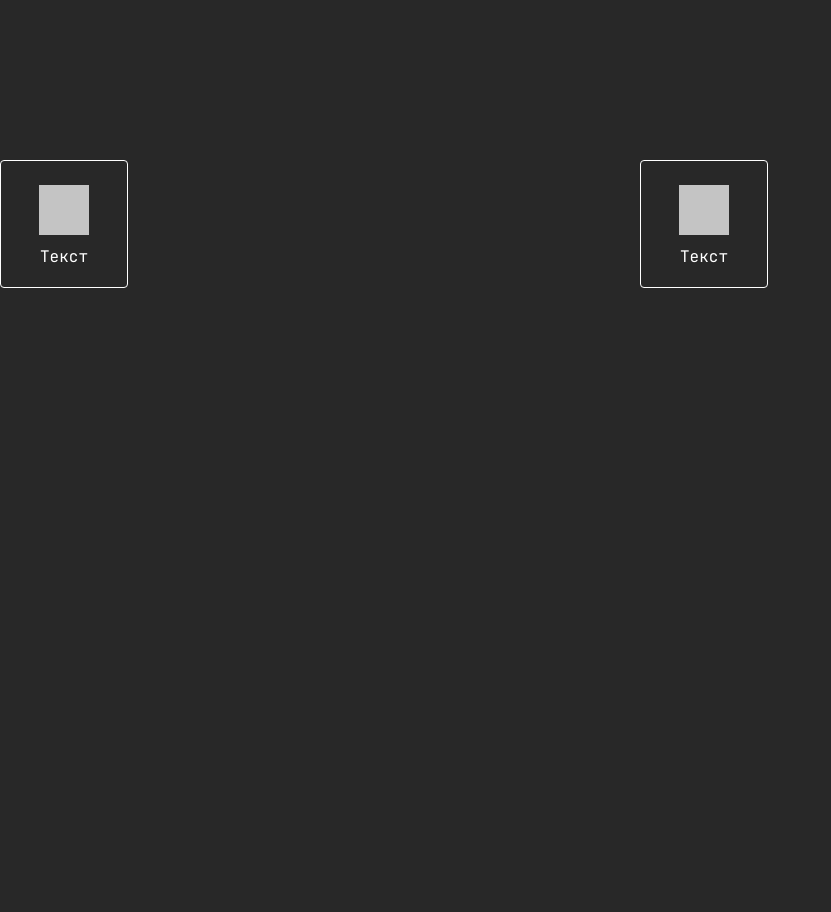
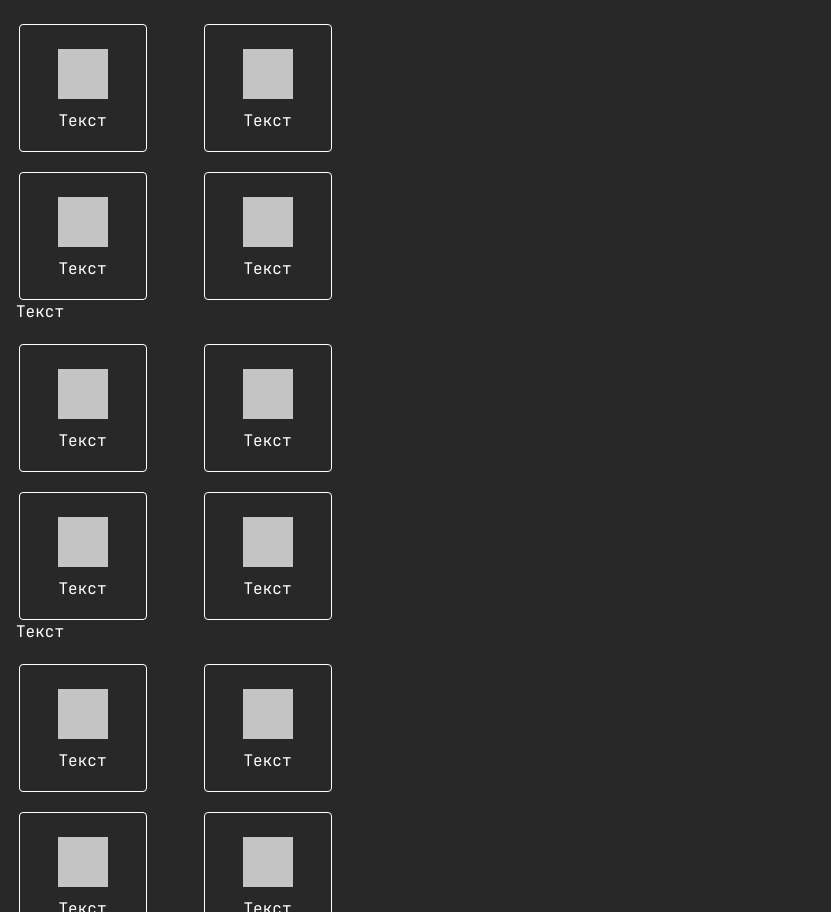
Before and after one commit to ghostITwe/client-constructor-portfolio, a Svelte app: page / in a window 1280 px wide. Shown: the part 1140-2052 px from the top of the page, without its empty margins (0-831 px from the left). Before the commit the page ends 1600 px from the top, so only its background shows below. Built offline with nearby package versions, Linux system fonts and the light colour scheme.

Commit message:
add second toolbar(no adaptive)

```diff
--- a/src/PortfolioPage.svelte
+++ b/src/PortfolioPage.svelte
@@ -34,21 +34,78 @@
   </div>
 </aside>
 <aside class="grid min-h-screen">
-  <section class="grid grid-cols-2">
-    <h3 class="text-white text-lg font-light col-span-2">Текст</h3>
-    <article class="w-32 h-32 grid justify-center border border-white rounded py-6">
+  <section class="grid w-87.5 grid-cols-2 gap-5 content-center">
+    <h3 class="text-white col-span-2 pl-4">Текст</h3>
+    <article class="w-32 h-32 grid justify-center border border-white rounded py-6 m-auto">
       <img src="{rec}" alt="#">
       <p class="text-white text-center pt-2.5">Текст</p>
     </article>
-    <article class="w-32 h-32 grid justify-center border border-white rounded py-6">
+    <article class="w-32 h-32 grid justify-center border border-white rounded py-6 m-auto">
       <img src="{rec}" alt="#">
       <p class="text-white text-center pt-2.5">Текст</p>
     </article>
-    <article class="w-32 h-32 grid justify-center border border-white rounded py-6">
+    <article class="w-32 h-32 grid justify-center border border-white rounded py-6 m-auto">
       <img src="{rec}" alt="#">
       <p class="text-white text-center pt-2.5">Текст</p>
     </article>
-    <article class="w-32 h-32 grid justify-center border border-white rounded py-6">
+    <article class="w-32 h-32 grid justify-center border border-white rounded py-6 m-auto">
+      <img src="{rec}" alt="#">
+      <p class="text-white text-center pt-2.5">Текст</p>
+    </article>
+  </section>
+  <section class="grid w-87.5 grid-cols-2 gap-5 content-center">
+    <h3 class="text-white col-span-2 pl-4">Текст</h3>
+    <article class="w-32 h-32 grid justify-center border border-white rounded py-6 m-auto">
+      <img src="{rec}" alt="#">
+      <p class="text-white text-center pt-2.5">Текст</p>
+    </article>
+    <article class="w-32 h-32 grid justify-center border border-white rounded py-6 m-auto">
+      <img src="{rec}" alt="#">
+      <p class="text-white text-center pt-2.5">Текст</p>
+    </article>
+    <article class="w-32 h-32 grid justify-center border border-white rounded py-6 m-auto">
+      <img src="{rec}" alt="#">
+      <p class="text-white text-center pt-2.5">Текст</p>
+    </article>
+    <article class="w-32 h-32 grid justify-center border border-white rounded py-6 m-auto">
+      <img src="{rec}" alt="#">
+      <p class="text-white text-center pt-2.5">Текст</p>
+    </article>
+  </section>
+  <section class="grid w-87.5 grid-cols-2 gap-5 content-center">
+    <h3 class="text-white col-span-2 pl-4">Текст</h3>
+    <article class="w-32 h-32 grid justify-center border border-white rounded py-6 m-auto">
+      <img src="{rec}" alt="#">
+      <p class="text-white text-center pt-2.5">Текст</p>
+    </article>
+    <article class="w-32 h-32 grid justify-center border border-white rounded py-6 m-auto">
+      <img src="{rec}" alt="#">
+      <p class="text-white text-center pt-2.5">Текст</p>
+    </article>
+    <article class="w-32 h-32 grid justify-center border border-white rounded py-6 m-auto">
+      <img src="{rec}" alt="#">
+      <p class="text-white text-center pt-2.5">Текст</p>
+    </article>
+    <article class="w-32 h-32 grid justify-center border border-white rounded py-6 m-auto">
+      <img src="{rec}" alt="#">
+      <p class="text-white text-center pt-2.5">Текст</p>
+    </article>
+  </section>
+  <section class="grid w-87.5 grid-cols-2 gap-5 content-center">
+    <h3 class="text-white col-span-2 pl-4">Текст</h3>
+    <article class="w-32 h-32 grid justify-center border border-white rounded py-6 m-auto">
+      <img src="{rec}" alt="#">
+      <p class="text-white text-center pt-2.5">Текст</p>
+    </article>
+    <article class="w-32 h-32 grid justify-center border border-white rounded py-6 m-auto">
+      <img src="{rec}" alt="#">
+      <p class="text-white text-center pt-2.5">Текст</p>
+    </article>
+    <article class="w-32 h-32 grid justify-center border border-white rounded py-6 m-auto">
+      <img src="{rec}" alt="#">
+      <p class="text-white text-center pt-2.5">Текст</p>
+    </article>
+    <article class="w-32 h-32 grid justify-center border border-white rounded py-6 m-auto">
       <img src="{rec}" alt="#">
       <p class="text-white text-center pt-2.5">Текст</p>
     </article>
--- a/tailwind.config.cjs
+++ b/tailwind.config.cjs
@@ -25,7 +25,8 @@ module.exports = {
         '15': '3.75rem'
       },
       width: {
-        '25': '6.25rem'
+        '25': '6.25rem',
+        '87.5': '21.875rem'
       }
     },
   },
```
